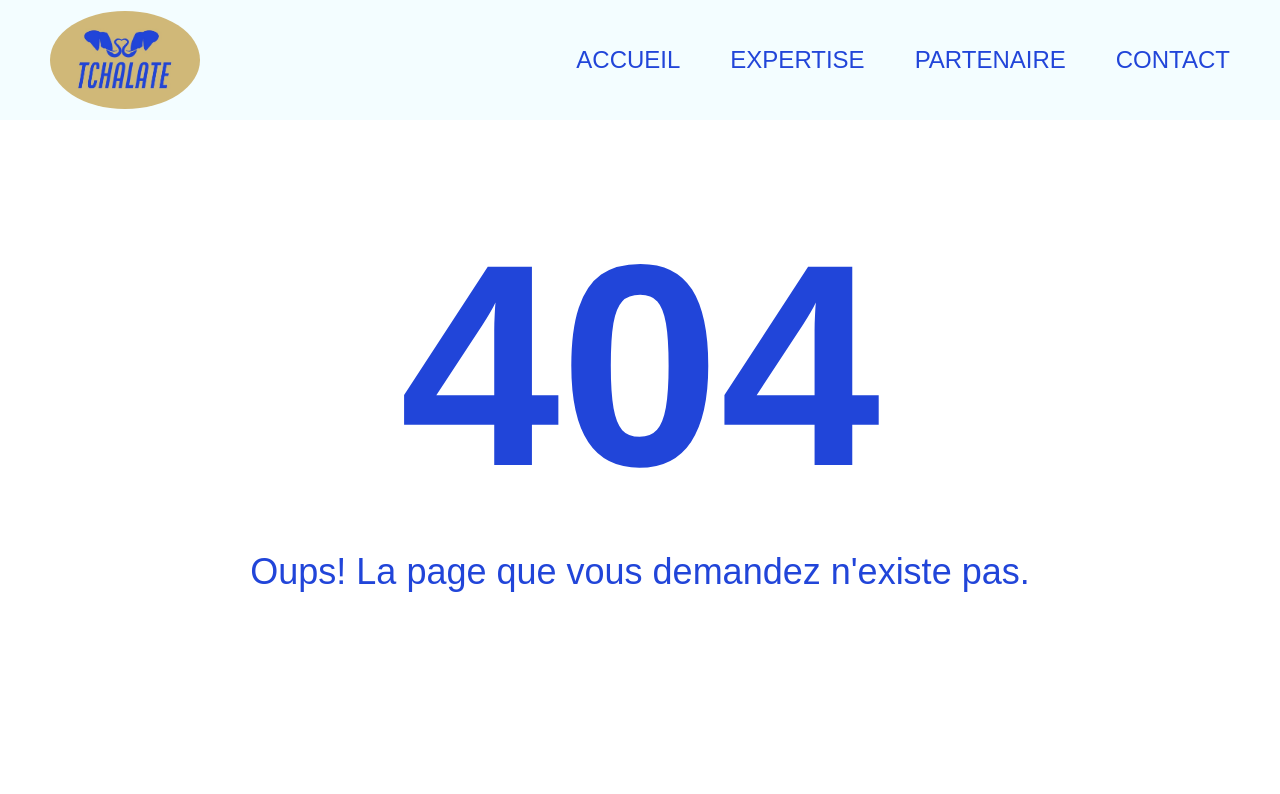
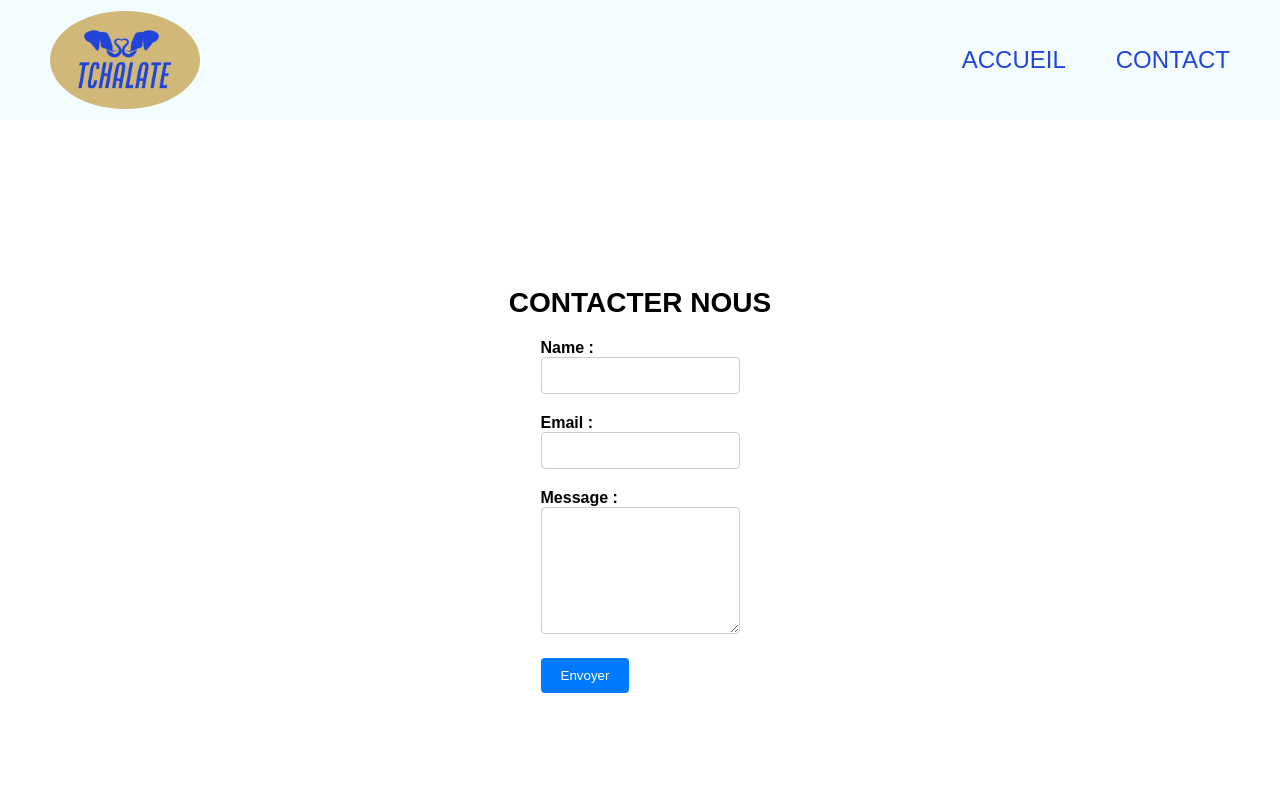
Before and after one commit to BlackBattler/tchalateweb, a React (Create React App) app: page /Contact in a window 1280 px wide. Shown: the top 794 px of the page. Built offline with nearby package versions, Linux system fonts and the light colour scheme.

Commit message:
styling mention and add contact page

```diff
--- a/src/App.js
+++ b/src/App.js
@@ -1,5 +1,6 @@
 import { BrowserRouter, Routes, Route } from "react-router-dom";
 import Home from "./pages/Home";
+import Contact from "./pages/Contact";
 import MentionLegale from "./pages/MentionLegale";
 import NotFound from "./pages/NotFound";
 
@@ -9,6 +10,7 @@ function App() {
       <BrowserRouter>
         <Routes>
           <Route path="/" element={<Home />} />
+          <Route path="/Contact" element={<Contact />} />
           <Route path="/MentionLegale" element={<MentionLegale />} />
           <Route path="*" element={<NotFound />} />
         </Routes>
--- /dev/null
+++ b/src/components/FormContact.js
@@ -0,0 +1,69 @@
+import "../styles/pageContact.scss";
+import React, { useState } from "react";
+
+function Contact() {
+  const [formData, setFormData] = useState({
+    name: "",
+    email: "",
+    message: "",
+  });
+
+  const handleInputChange = (e) => {
+    const { name, value } = e.target;
+    setFormData({
+      ...formData,
+      [name]: value,
+    });
+  };
+
+  const handleSubmit = (e) => {
+    e.preventDefault();
+    // Send the formData to your backend for email processing here.
+    // In this example, we'll log it to the console.
+    console.log("Form Data:", formData);
+  };
+
+  return (
+    <div className="sectionContact">
+      <h1>CONTACTER NOUS</h1>
+      <form onSubmit={handleSubmit}>
+        <div className="form-group">
+          <label htmlFor="name">Name : </label>
+          <input
+            type="text"
+            id="name"
+            name="name"
+            value={formData.name}
+            onChange={handleInputChange}
+            required
+          />
+        </div>
+        <div className="form-group">
+          <label htmlFor="email">Email : </label>
+          <input
+            type="email"
+            id="email"
+            name="email"
+            value={formData.email}
+            onChange={handleInputChange}
+            required
+          />
+        </div>
+        <div className="form-group">
+          <label htmlFor="message">Message :</label>
+          <textarea
+            id="message"
+            name="message"
+            value={formData.message}
+            onChange={handleInputChange}
+            rows="7"
+            required
+          />
+        </div>
+        <button type="submit">Envoyer</button>
+      </form>
+    </div>
+  );
+}
+
+export default Contact;
--- a/src/components/HomePartenaire.js
+++ b/src/components/HomePartenaire.js
@@ -6,7 +6,7 @@ export default function HomePartenaire() {
     <section id="sectionPartenaire" className="sectionDisplay homePartenaire">
       <h2>NOS PARTENAIRES</h2>
       <div className="divPartenaire">
-        <p className="text">lorem</p>
+        <p className="text">A venir</p>
       </div>
     </section>
   );
--- a/src/components/Nav.js
+++ b/src/components/Nav.js
@@ -1,10 +1,15 @@
 import "../styles/header.scss";
-import { Link } from "react-router-dom";
+import { Link, useLocation } from "react-router-dom";
 //import { useState, useEffect } from "react";
 //import { useLocation } from "react-router-dom";
 
 // Navbar for header
+function isHomePage(pathname) {
+  return pathname === "/";
+}
+
 export default function Nav() {
+  const location = useLocation();
   // Get current location pathname for underline effect
 
   return (
@@ -13,14 +18,18 @@ export default function Nav() {
         <li>
           <Link to="/">ACCUEIL</Link>
         </li>
+        {isHomePage(location.pathname) && (
+          <>
             <li>
               <a href="#sectionExpertise">EXPERTISE</a>
             </li>
             <li>
               <a href="#sectionPartenaire">PARTENAIRE</a>
             </li>
+          </>
+        )}
         <li>
-          <a href="#sectionContact">CONTACT</a>
+          <Link to="/Contact">CONTACT</Link>
         </li>
       </ul>
     </nav>
--- /dev/null
+++ b/src/pages/Contact.js
@@ -0,0 +1,14 @@
+import Header from "../components/Header";
+import Footer from "../components/Footer";
+import FormContact from "../components/FormContact";
+
+// Page Mention Legale
+export default function Contact() {
+  return (
+    <div className="Contact">
+      <Header />
+      <FormContact />
+      <Footer />
+    </div>
+  );
+}
--- a/src/styles/header.scss
+++ b/src/styles/header.scss
@@ -11,6 +11,10 @@
   width: 100%;
   padding: 0px 50px;
   z-index: 1001;
+  @media screen and (max-width: 980px) {
+    flex-direction: column;
+    gap: 20px;
+  }
 }
 
 .logo {
@@ -19,6 +23,9 @@
   display: flex;
   justify-content: flex-start;
   align-items: center;
+  @media screen and (max-width: 980px) {
+    width: 100px;
+  }
 }
 
 .nav {
--- /dev/null
+++ b/src/styles/pageContact.scss
@@ -0,0 +1,55 @@
+@import "./main.scss";
+
+.sectionContact {
+  display: flex;
+  flex-direction: column;
+  justify-content: center;
+  align-items: center;
+  min-height: 100vh;
+  padding-top: 180px;
+}
+
+form {
+  max-width: 400px;
+  margin: 0 auto;
+
+  .form-group {
+    margin-bottom: 20px;
+
+    label {
+      display: block;
+      font-weight: bold;
+    }
+
+    input,
+    textarea {
+      width: 100%;
+      padding: 10px;
+      border: 1px solid #ccc;
+      border-radius: 4px;
+      transition: border-color 0.2s;
+
+      &:focus {
+        border-color: #007bff;
+      }
+    }
+
+    textarea {
+      resize: vertical;
+    }
+  }
+
+  button[type="submit"] {
+    background-color: #007bff;
+    color: #fff;
+    padding: 10px 20px;
+    border: none;
+    border-radius: 4px;
+    cursor: pointer;
+    transition: background-color 0.2s;
+
+    &:hover {
+      background-color: #0056b3;
+    }
+  }
+}
--- a/src/styles/pageHome.scss
+++ b/src/styles/pageHome.scss
@@ -8,6 +8,7 @@
   align-items: center;
   padding-bottom: 20px;
 }
+
 h1 {
   font-size: 28px;
   padding-bottom: 20px;
--- a/src/styles/pageMention.scss
+++ b/src/styles/pageMention.scss
@@ -6,4 +6,15 @@
   justify-content: center;
   align-items: center;
   min-height: 100vh;
+  padding-top: 180px;
+  h2 {
+    padding-bottom: 10px;
+  }
+  ul {
+    background-color: #effffe;
+    padding: 40px 70px;
+    li {
+      padding-bottom: 50px;
+    }
+  }
 }
```
Also changed, not shown: src/img/imageOrdinateur.jpg (deleted). Lines whose indentation alone changed are shown as unchanged.
